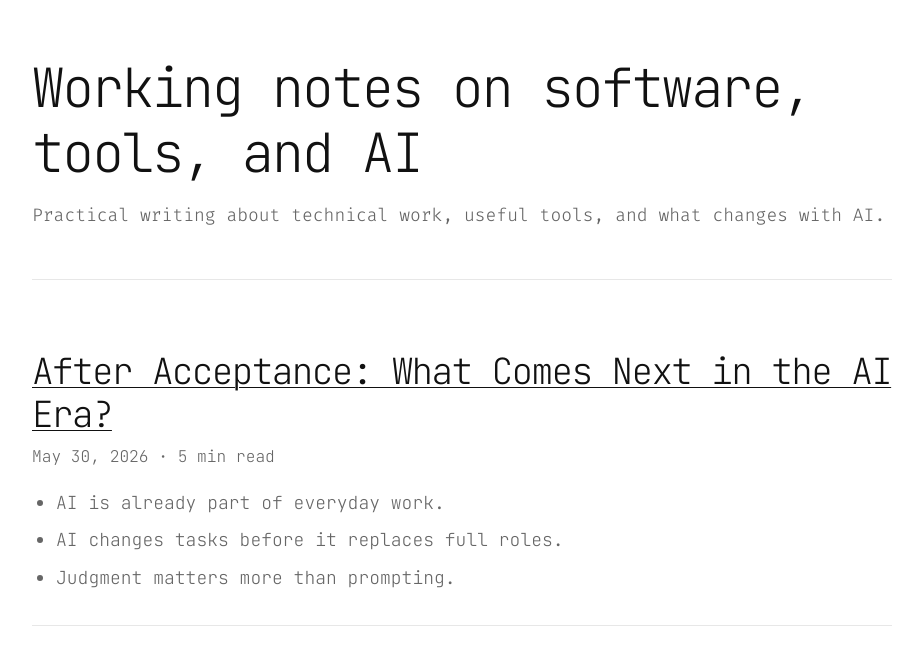
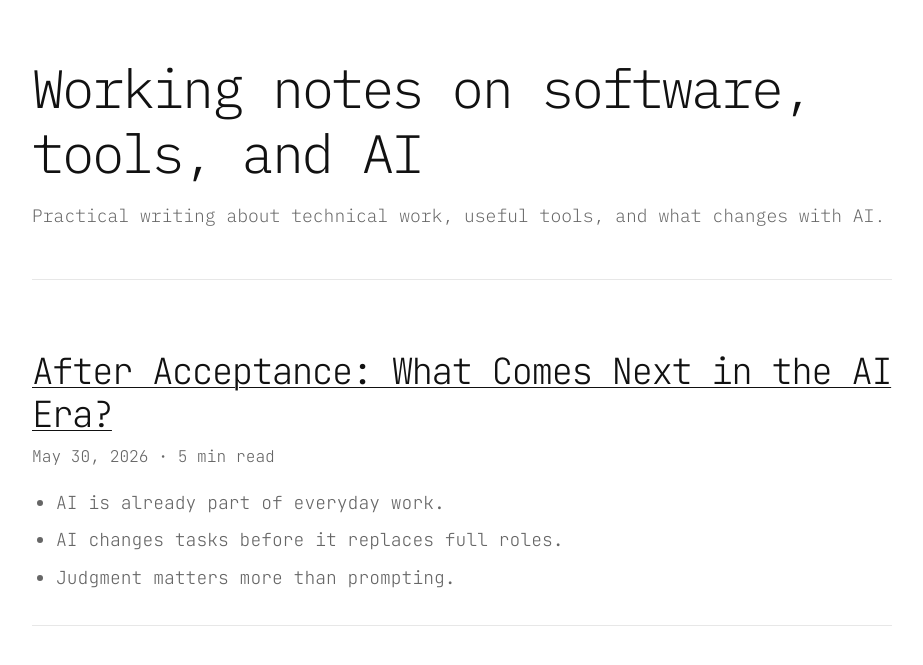
Before and after one commit to adiacov/adiacov.github.io, a Jekyll site: the page built from index.html, in a window 1280 px wide. Shown: the top 665 px of the page, without its empty margins (178-1101 px from the left). Built offline with Jekyll 4.4.1, drawn with Linux system fonts in a browser that asks for light colours.

Commit message:
Tune homepage header typography

```diff
--- a/_layouts/default.html
+++ b/_layouts/default.html
@@ -7,7 +7,7 @@
     <meta name="description" content="{{ page.description | default: site.description }}">
     <link rel="preconnect" href="https://fonts.googleapis.com">
     <link rel="preconnect" href="https://fonts.gstatic.com" crossorigin>
-    <link rel="stylesheet" href="https://fonts.googleapis.com/css2?family=Fira+Code:wght@300;400;500&family=JetBrains+Mono:wght@200;300;400;500&display=swap">
+    <link rel="stylesheet" href="https://fonts.googleapis.com/css2?family=Fira+Code:wght@300;400;500&family=IBM+Plex+Mono:wght@100;300&family=JetBrains+Mono:wght@200;300;400;500&display=swap">
     <link rel="stylesheet" href="{{ '/assets/style.css' | relative_url }}">
   </head>
   <body>
--- a/assets/style.css
+++ b/assets/style.css
@@ -87,6 +87,16 @@ blockquote {
   margin-bottom: 44px;
   padding-bottom: 28px;
   border-bottom: 1px solid var(--line);
+}
+
+.site-header h1 {
+  font-family: "IBM Plex Mono", monospace;
+  font-weight: 300;
+}
+
+.site-header p {
+  font-family: "IBM Plex Mono", monospace;
+  font-weight: 300;
 }
 
 .site-header p,
```
